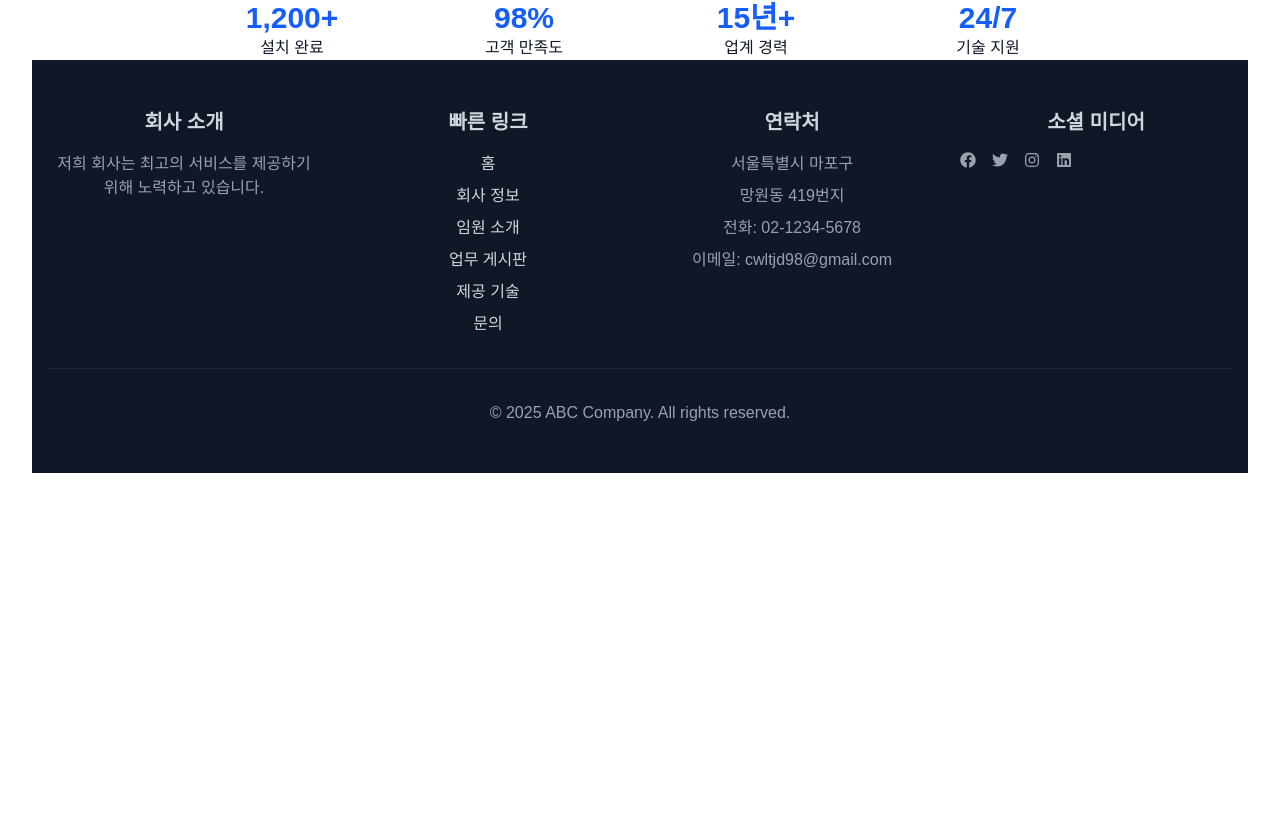
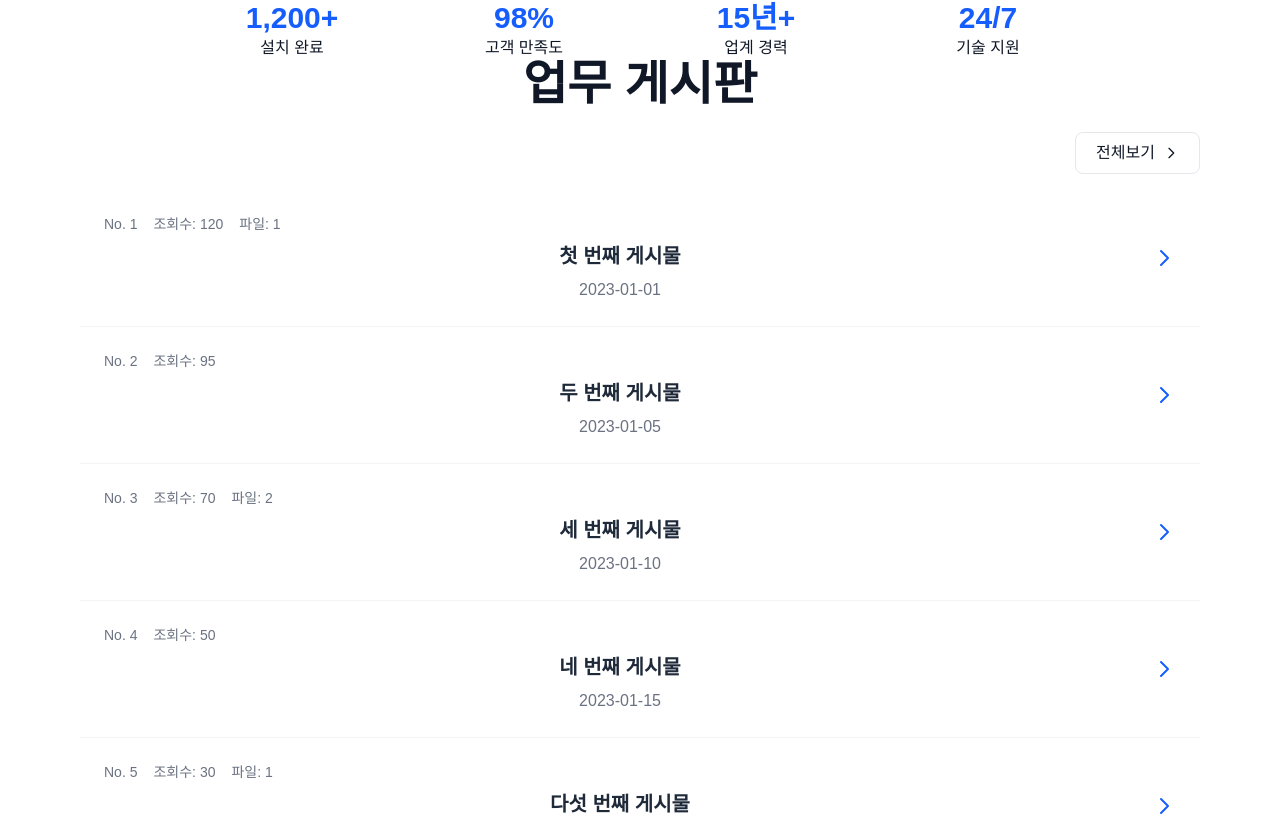
Before and after one commit to JIGeons/company_frontend, a React (Vite) app: page / in a window 1280 px wide. Shown: the part 872-1688 px from the top of the page. Before the commit the page ends 1377 px from the top, so only its background shows below. Built offline with nearby package versions, Linux system fonts and the light colour scheme; a web font is replaced by a local one.

Commit message:
Ch2-2. 메인페이지 게시판(Forum.jsx) 제작

```diff
--- /dev/null
+++ b/src/DummyData/dummyData.js
@@ -0,0 +1,46 @@
+const dummyPosts = [
+  {
+    _id: 1,
+    number: 1,
+    title: "첫 번째 게시물",
+    views: 120,
+    fileUrl: ["file1"],
+    createdAt: "2023-01-01",
+  },
+  {
+    _id: 2,
+    number: 2,
+    title: "두 번째 게시물",
+    views: 95,
+    fileUrl: [],
+    createdAt: "2023-01-05",
+  },
+  {
+    _id: 3,
+    number: 3,
+    title: "세 번째 게시물",
+    views: 70,
+    fileUrl: ["file2", "file3"],
+    createdAt: "2023-01-10",
+  },
+  {
+    _id: 4,
+    number: 4,
+    title: "네 번째 게시물",
+    views: 50,
+    fileUrl: [],
+    createdAt: "2023-01-15",
+  },
+  {
+    _id: 5,
+    number: 5,
+    title: "다섯 번째 게시물",
+    views: 30,
+    fileUrl: ["file4"],
+    createdAt: "2023-01-20",
+  },
+];
+
+export {
+  dummyPosts,
+};
--- a/src/Page/MainPage/Forum.jsx
+++ b/src/Page/MainPage/Forum.jsx
@@ -1,9 +1,73 @@
 import React from 'react';
+import { Link } from "react-router-dom";
+
+// Dummy Data
+import { dummyPosts } from "../../DummyData/dummyData.js";
 
 const Forum = () => {
+
   return (
-    <>
-    </>
+    <div className='bg-white'>
+      <div className='container mx-auto px-4 py-28 lg:py-0 max-w-6xl'>
+        <div className='text-center mb-6'>
+          <h2 className='text-4xl lg:text-5xl font-bold text-gray-900'>
+            업무 게시판
+          </h2>
+        </div>
+
+        <div className='flex justify-end mb-4'>
+          <Link
+            to='/board' className='px-5 py-2 bg-white text-gray-900 rounded-lg hover:bg-gray-100 transition-colors duration-300 flex items-center gap-2 border border-gray-200'
+            onClick={() => window.scrollTo({top: 0, behavior: 'smooth'})}
+          >
+            전체보기
+            {/* 검은색 화살표 */}
+            <svg xmlns="http://www.w3.org/2000/svg" className="h-4 w-4" fill="none" viewBox="0 0 24 24" stroke="currentColor">
+              <path strokeLinecap="round" strokeLinejoin="round" strokeWidth={2} d="M9 5l7 7-7 7" />
+            </svg>
+          </Link>
+        </div>
+
+        <div className='bg-white rounded-xl showdow-lg overflow-hidden'>
+          { dummyPosts.length === 0 ? (
+              <div className='p-6 text-center text-gray-500'>
+                최근 게시물이 없습니다.
+              </div>
+            ) : dummyPosts.map((post) => (
+              <div key={post._id} className='border-b border-gray-100 last:border-b-0 hover:bg-blue-50 transition-colors duration-300'>
+                <div className='p-6 flex items-center justify-between'>
+                  <div className='flex-1'>
+                    <div className='flex items-center gap-4 mb-2'>
+                      <span className='text-gray-500 text-sm'>
+                        No. {post.number}
+                      </span>
+                      <span className='text-gray-500 text-sm'>
+                        조회수: {post.views}
+                      </span>
+                      { post.fileUrl.length > 0 && (
+                        <span className='text-gray-500 text-sm'>
+                          파일: {post.fileUrl.length}
+                        </span>
+                      )}
+                    </div>
+                    <h3 className='text-xl font-semibold text-gray-800 hover:text-blue-600 transition-colors duration-300'>
+                      {post.title}
+                    </h3>
+                    <div className='mt-2 text-gray-500 '>{post.createdAt}</div>
+                  </div>
+                  <div className='ml-4'>
+                    {/* 파란색 화살표 */}
+                    <svg xmlns="http://www.w3.org/2000/svg" className="h-6 w-6 text-blue-600" fill="none" viewBox="0 0 24 24" stroke="currentColor">
+                      <path strokeLinecap="round" strokeLinejoin="round" strokeWidth={2} d="M9 5l7 7-7 7" />
+                    </svg>
+                  </div>
+                </div>
+              </div>
+            ))
+          }
+        </div>
+      </div>
+    </div>
   );
 }
 
```
